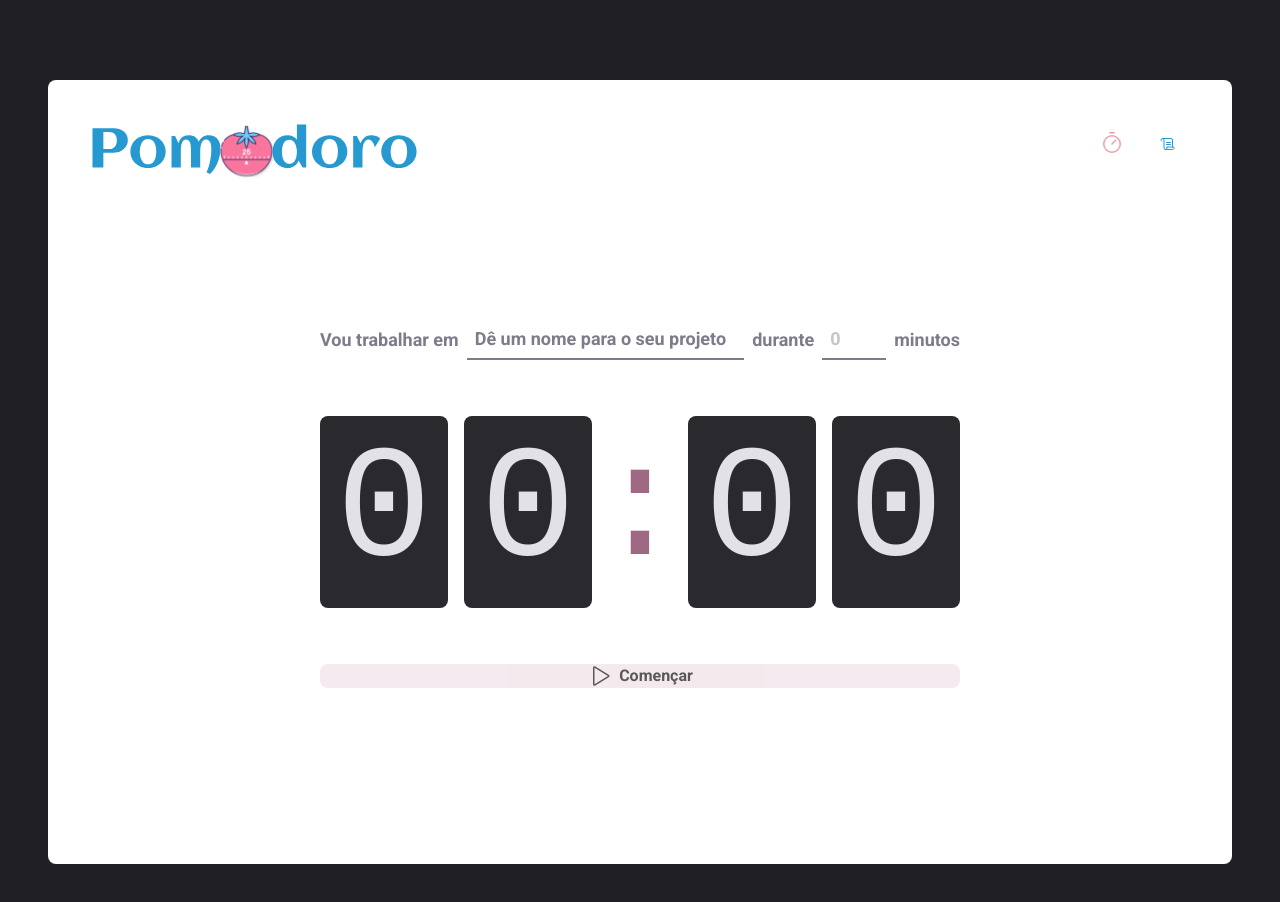
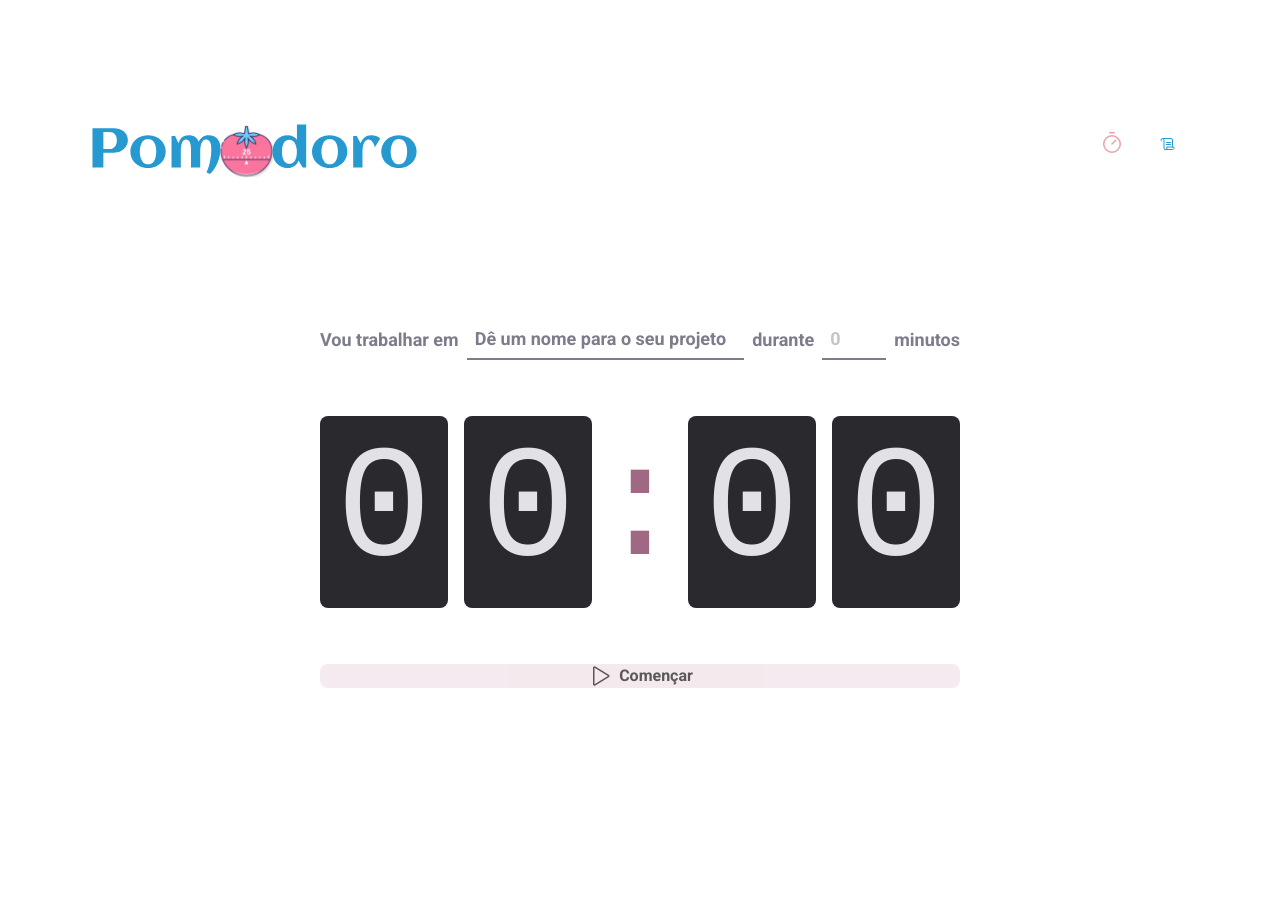
Before and after one commit to nadiduno/timerpomodoro, a React (Vite) app: page / in a window 1280 px wide. Shown: the top 902 px of the page. Built offline with nearby package versions, Linux system fonts and the light colour scheme.

Commit message:
Config Global

```diff
--- a/src/styles/global.ts
+++ b/src/styles/global.ts
@@ -1,4 +1,5 @@
 import { createGlobalStyle } from 'styled-components'
+
 
 export const GlobalStyle = createGlobalStyle`
   *{
@@ -8,11 +9,9 @@ export const GlobalStyle = createGlobalStyle`
   }
   :focus{
     outline:0;
-    box-shadow: 0 0 0 2px ${(props) => props.theme['green-500']};
+    box-shadow: 0 0 0 2px;
   }
   body{
-    background: ${(props) => props.theme['gray-800']};
-    color: ${(props) => props.theme['gray-300']};
     -webkit-font-smoothing: antialiased;
   }
   body, input, textarea,button{
```
